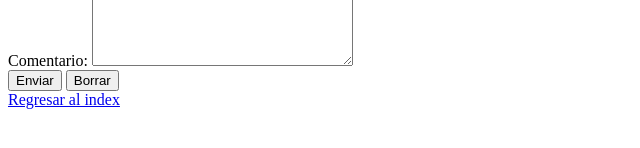
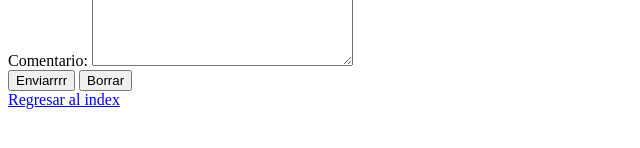
Before and after one commit to caumartin/caumartin.github.io, a plain HTML site: page comentario.html in a window 1280 px wide. Shown: the part 170-318 px from the top of the page, 0-640 px from the left. Drawn offline with Linux system fonts and the light colour scheme.

Commit message:
Update comentario.html

```diff
--- a/comentario.html
+++ b/comentario.html
@@ -15,7 +15,7 @@
         <textarea name="comentario_ingresado" id="comentario" cols="30" rows="10" maxlength="300"></textarea>
 
         <div>
-            <input type="submit" value="Enviar">
+            <input type="submit" value="Enviarrrr">
             <input type="reset" value="Borrar">
         </div>
     </form>
```
